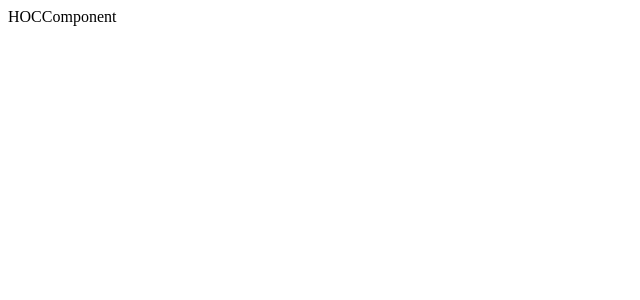
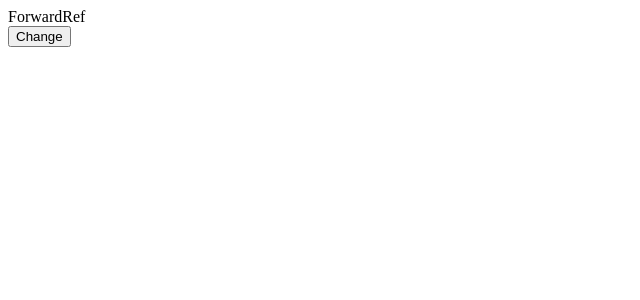
Before and after one commit to zeroskylian/test-react, a React (Create React App) app: page / in a window 1280 px wide. Shown: the top 300 px of the page, without its empty margins (0-640 px from the left). Built offline with nearby package versions, Linux system fonts and the light colour scheme.

Commit message:
forwardRef

```diff
--- /dev/null
+++ b/src/Module/ForwardRef/ForwardRef.tsx
@@ -0,0 +1,35 @@
+import React, { Component, createRef, forwardRef } from "react";
+
+export class ParentsRef extends Component {
+  rf? = createRef<HTMLDivElement>();
+
+  handleClick = (event: React.FormEvent<HTMLButtonElement>) => {
+    console.log("1", 1);
+    console.log("this.ref", this.rf);
+    if (this.rf?.current !== undefined) {
+      this.rf.current!.innerHTML = "2";
+    }
+  };
+
+  render() {
+    return (
+      <div>
+        <SonFR ref={this.rf} />
+        <button onClick={this.handleClick}>Change</button>
+      </div>
+    );
+  }
+}
+
+class Son extends Component<{ r: React.ForwardedRef<HTMLDivElement> }> {
+  render() {
+    return <div ref={this.props.r}>ForwardRef</div>;
+  }
+}
+interface Props {
+  children?: React.ReactNode;
+}
+
+const SonFR = forwardRef<HTMLDivElement, Props>((props, ref) => {
+  return <Son r={ref} {...props} />;
+});
--- a/src/index.tsx
+++ b/src/index.tsx
@@ -1,7 +1,7 @@
 import React from "react";
 import ReactDOM from "react-dom/client";
 import reportWebVitals from "./reportWebVitals";
-import TestHOCComponent from "./Module/HOC/TestHOCComponent";
+import { ParentsRef } from "./Module/ForwardRef/ForwardRef";
 
 export const root = ReactDOM.createRoot(
   document.getElementById("root") as HTMLElement
@@ -9,7 +9,7 @@ export const root = ReactDOM.createRoot(
 
 root.render(
   <React.StrictMode>
-    <TestHOCComponent />
+    <ParentsRef />
   </React.StrictMode>
 );
 
```
Also changed, not shown: src/Module/Export/export.ts (added, +8 -0 lines).
